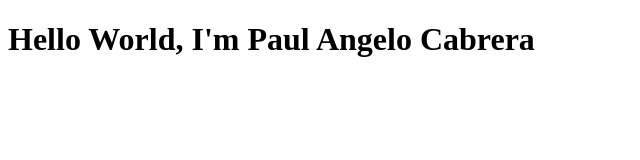
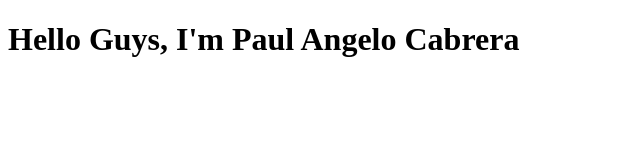
Before and after one commit to 2004paul/SampleGit, a plain HTML site: page Main.html in a window 1280 px wide. Shown: the whole page, without its empty margins (0-640 px from the left). Drawn offline with Linux system fonts and the light colour scheme.

Commit message:
Update Greet

```diff
--- a/Main.html
+++ b/Main.html
@@ -6,6 +6,6 @@
     <title>Document</title>
 </head>
 <body>
-    <h1>Hello World, I'm Paul Angelo Cabrera</h1>
+    <h1>Hello Guys, I'm Paul Angelo Cabrera</h1>
 </body>
 </html>
```
